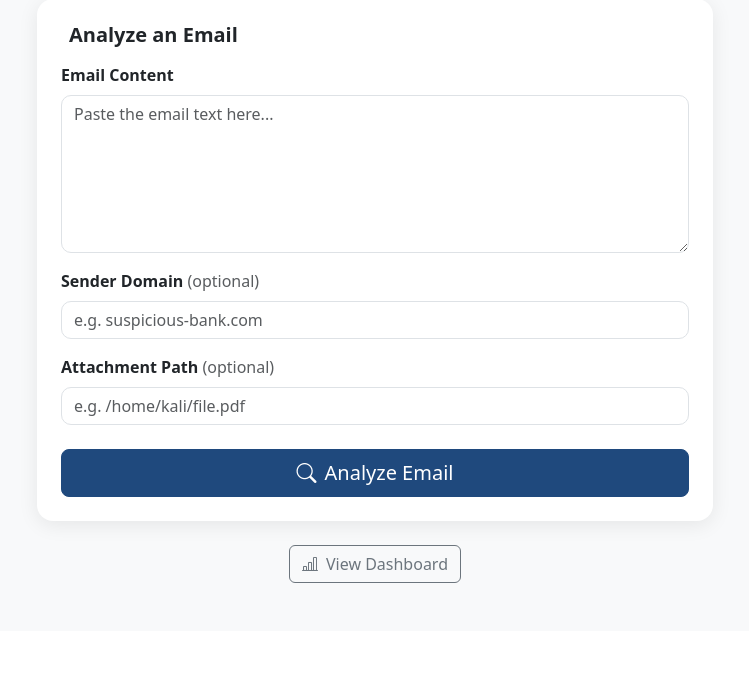
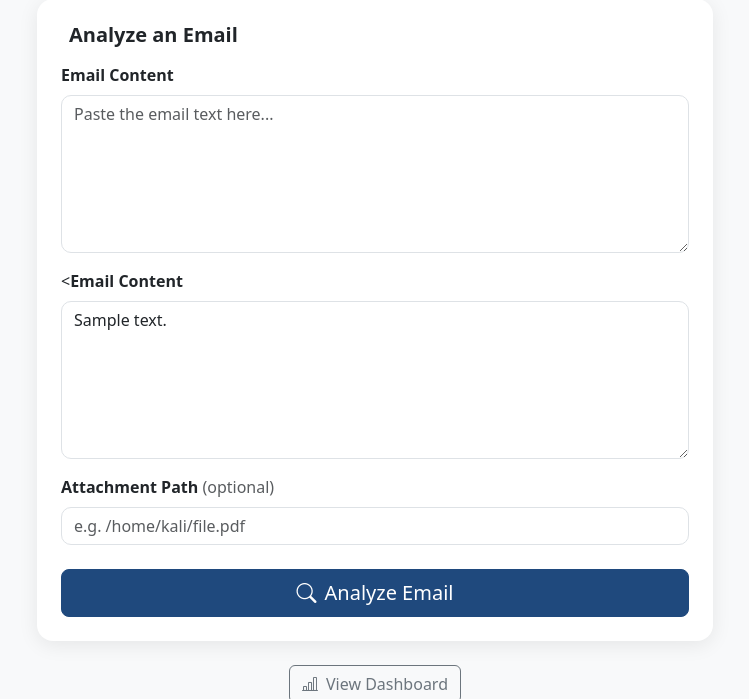
Before and after one commit to Sheisvicki/Phish-Guard-, a Flask app: template templates/index.html in a window 1280 px wide. Shown: the part 328-1027 px from the top of the page, without its empty margins (265-1014 px from the left). Before the commit the page ends 911 px from the top, so only its background shows below. Run offline with Flask 3, Linux system fonts and the light colour scheme; the template is opened without the code that fills it: most values are stand-ins (such as "Sample title", 1, 10 or a date in 2020); parts of the project's set-up code (start-up, migrations or seed data) failed here and were passed over; some libraries are stand-ins or nearby versions.

Commit message:
Update index.html

```diff
--- a/templates/index.html
+++ b/templates/index.html
@@ -75,9 +75,9 @@
             placeholder="Paste the email text here..."></textarea>
         </div>
         <div class="mb-3">
-          <label class="form-label fw-semibold">Sender Domain <span
-              class="text-muted fw-normal">(optional)</span></label>
-          <input type="text" name="domain" class="form-control" placeholder="e.g. suspicious-bank.com">
+          <<label class="form-label fw-semibold">Email Content</label>
+            <textarea name="email_content" class="form-control" rows="6"
+              placeholder="Paste the email text here...">{{ original_text }}</textarea>
         </div>
         <div class="mb-4">
           <label class="form-label fw-semibold">Attachment Path <span
```
